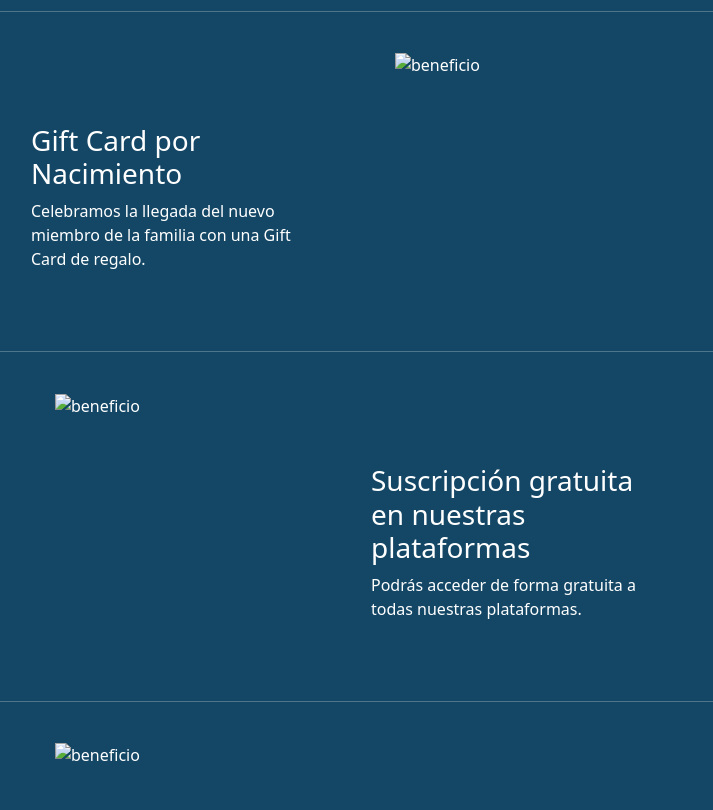
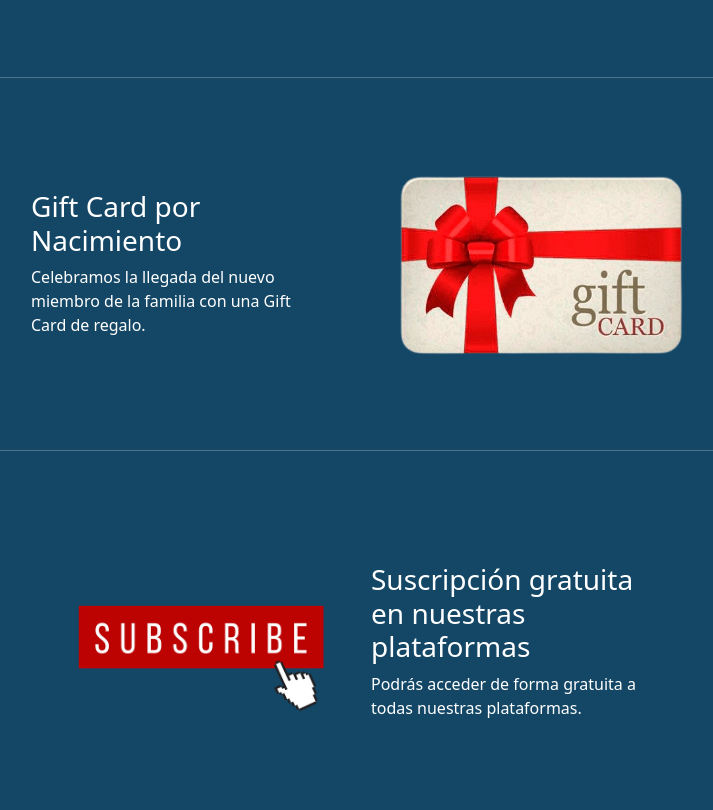
Before and after one commit to gbonardo/proyecto_dw_coderhourse, a website: page pages/beneficios.html in a window 1280 px wide. Shown: the part 755-1565 px from the top of the page, without its empty margins (269-982 px from the left). Drawn offline with nearby package versions, Linux system fonts and the light colour scheme; files that its build step writes are made by us from their sources; the site is published under a folder, as on GitHub Pages, so addresses that start at the root find nothing.

Commit message:
Corregi la ruta de imagenes

```diff
--- a/pages/beneficios.html
+++ b/pages/beneficios.html
@@ -81,7 +81,7 @@
 
             </div>
             <div class="col-md-6 mb-md-0 p-md-4">
-              <img src="/proyecto/assets/images/pngwing.com_1_-1.webp" class="w-100" alt="beneficio">
+              <img src="../assets/images/pngwing.com_1_-1.webp" class="w-100" alt="beneficio">
             </div>
           </div>
          </article>
@@ -91,7 +91,7 @@
         <article class="container">
           <div class="row g-0 bg-body-secondary position-relative">
             <div class="col-md-6 mb-md-0 p-md-4">
-              <img src="/proyecto/assets/images/365cons-365.svg" class="w-100" alt="beneficio">
+              <img src="../assets/images/365cons-365.svg" class="w-100" alt="beneficio">
             </div>
             <div class="col-md-6 p-5 ps-md-4">
               <h3 class="mt-5">Desayuno o merienda de Cumpleaños</h3>
@@ -110,7 +110,7 @@
 
               </div>
               <div class="col-md-6 mb-md-0 p-md-4">
-                <img src="/proyecto/assets/images/Image_2023-02-06.png" class="w-100" alt="beneficio">
+                <img src="../assets/images/Image_2023-02-06.png" class="w-100" alt="beneficio">
               </div>
              </div>
             </article>
@@ -120,7 +120,7 @@
             <article class="container">
               <div class="row g-0 bg-body-secondary position-relative">
                 <div class="col-md-6 mb-md-0 p-md-4">
-                  <img src="/proyecto/assets/images/subscribe-gdf3c77d81_640.png" class="w-100" alt="beneficio">
+                  <img src="../assets/images/subscribe-gdf3c77d81_640.png" class="w-100" alt="beneficio">
                 </div>
                 <div class="col-md-6 p-5 ps-md-0">
                   <h3 class="mt-5">Suscripción gratuita en nuestras plataformas</h3>
@@ -136,7 +136,7 @@
 
               <div class="row g-0 bg-body-secondary position-relative">
                 <div class="col-md-6 mb-md-0 p-md-4">
-                  <img src="/proyecto/assets/images/kisspng-vending-machines-.png" class="w-100" alt="beneficio">
+                  <img src="../assets/images/kisspng-vending-machines-.png" class="w-100" alt="beneficio">
                 </div>
                 <div class="col-md-6 p-5 ps-md-0">
                   <h3 class="mt-5">Crédito en maquina de Snack</h3>
```
